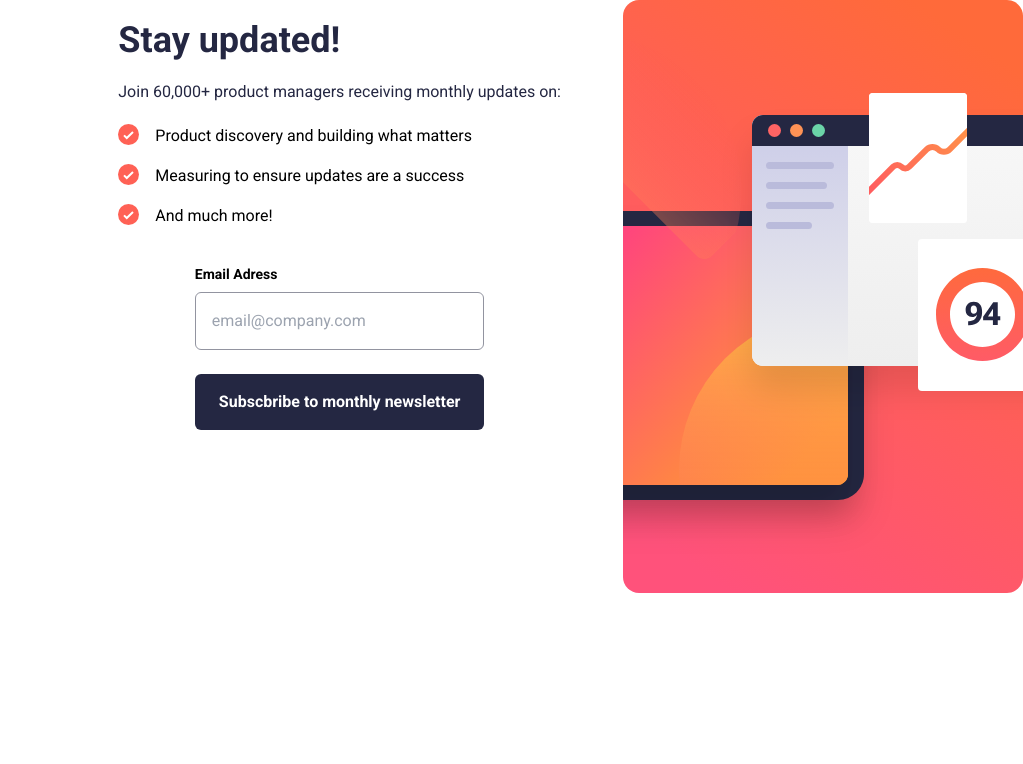
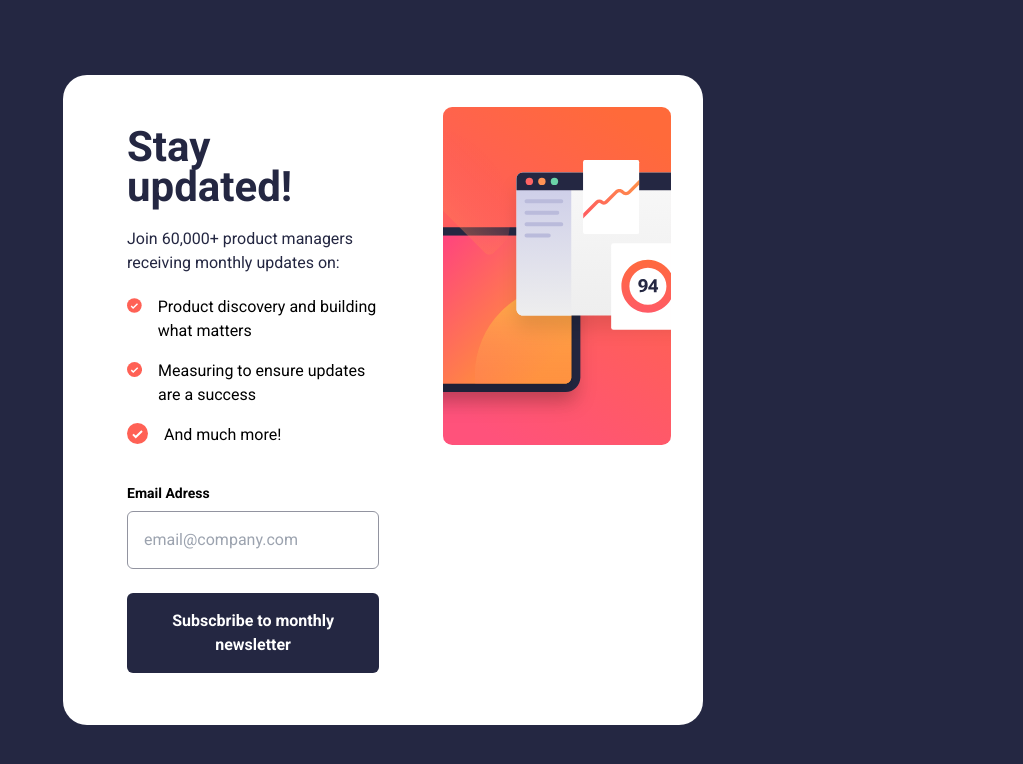
Before and after one commit to robs-am/newsletter, a React (Vite) app: page / in a window 1280 px wide. Shown: the top 764 px of the page, without its empty margins (257-1280 px from the left). Built offline with nearby package versions, Linux system fonts and the light colour scheme.

Commit message:
responsidvidade desktop

```diff
--- a/src/App.jsx
+++ b/src/App.jsx
@@ -9,16 +9,17 @@ import Form from "./components/Form/Form";
 function App() {
   return (
     <>
-      <div className="newsletter flex flex-col gap-[30px] lg:flex lg:flex-row-reverse">
-        <div className="w-full block md:block lg:hidden">
+      <body className="md:bg-darkGrey flex justify-center items-center md:m-0 md:h-screen md:justify-center">
+        <div className="newsletter flex flex-col gap-[30px] md:flex md:justify-space-around md:flex-row-reverse md:w-1/2 md:gap-8 md:rounded-3xl md:p-8 bg-white">
+          <div className="w-full block md:hidden lg:hidden">
             <ImageMobile />
           </div>
-        <div className="hidden lg:block">
+          <div className="hidden md:block">
             <ImageDesktop />
           </div>
 
-        <section className="flex flex-col px-8 gap-5 my-5 lg:flex lg:row-reverse">
-          <h1 className="title font-bold text-4xl text-darkGrey">
+          <section className="newxletter__text flex flex-col px-8 gap-5 my-5 lg:justify-center lg:flex lg:row-reverse">
+            <h1 className="title font-bold text-4xl text-darkGrey lg:text-[42px]">
               Stay updated!
             </h1>
             <p className="text-base font-normal text-darkGrey">
@@ -42,6 +43,7 @@ function App() {
             <Form />
           </section>
         </div>
+      </body>
     </>
   );
 }
--- a/src/components/Form/Form.jsx
+++ b/src/components/Form/Form.jsx
@@ -13,10 +13,10 @@ const Form = () => {
   return (
     <>
       <form
-        className="form flex flex-col self-center mt-4"
+        className="form flex flex-col self-center mt-4 w-full"
         onSubmit={sendEmail}
       >
-        <div className="input-wrapper flex flex-col  mx-auto my-auto">
+        <div className="input-wrapper flex flex-col w-full lg:mx-auto my-auto">
           <label
             className="label  font-bold mb-2 text-sm"
             htmlFor="email"
@@ -35,7 +35,7 @@ const Form = () => {
           ></input>
           <button
             required
-            className=" text-white bg-darkGrey  rounded-md py-4 px-6 font-bold"
+            className=" text-white bg-darkGrey  rounded-md py-4 px-6 font-bold hover:rgba(255, 106, 58, 1)"
             type="submit"
           >
             Subscbribe to monthly newsletter
```
Lines whose indentation alone changed are shown as unchanged.
